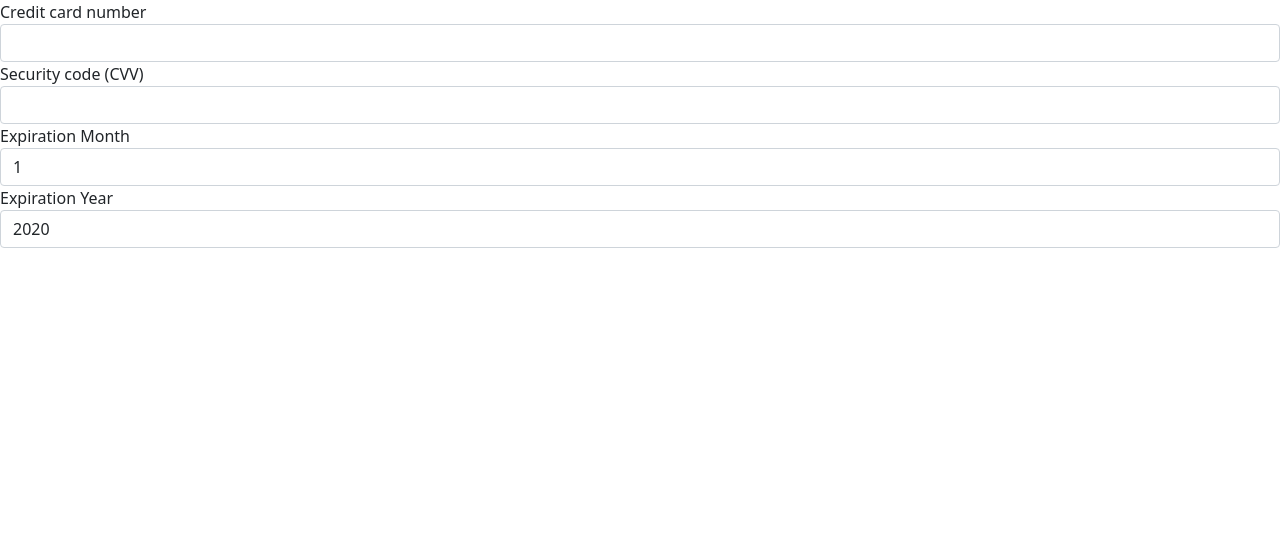
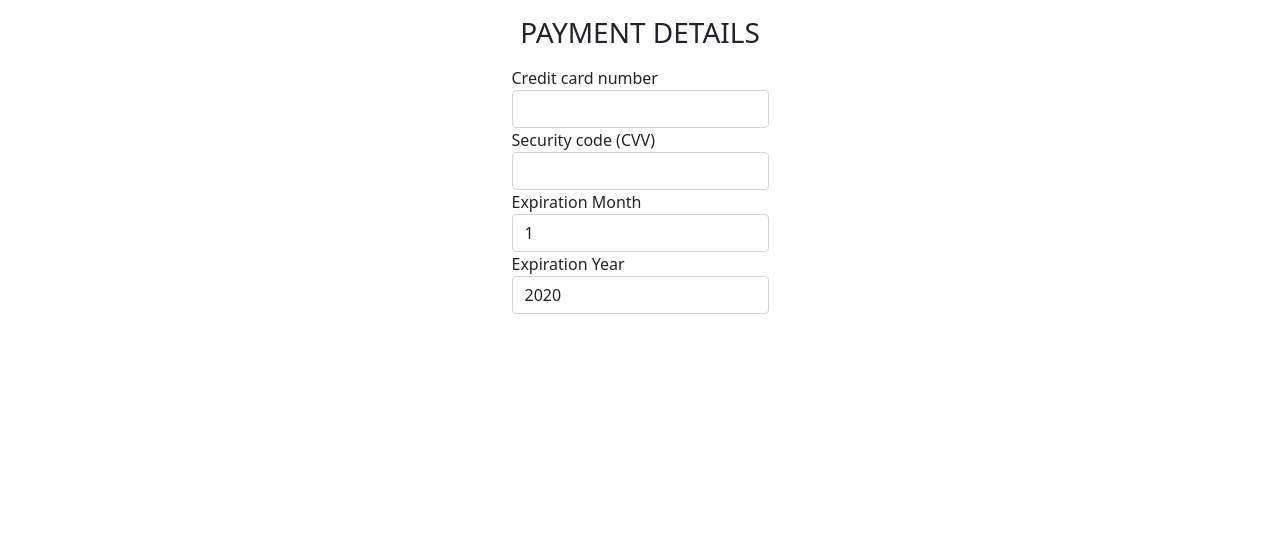
Before and after one commit to DoriCzele/dogomugs, a Django app: page /checkout/payment/ in a window 1280 px wide. Shown: the part 108-662 px from the top of the page. Run offline with Django 4.2, Linux system fonts and the light colour scheme; the visitor is signed in with stand-in values (Sample User, id 1); some libraries are stand-ins or nearby versions.

Commit message:
Add styling to payment form

```diff
--- a/checkout/templates/payment.html
+++ b/checkout/templates/payment.html
@@ -1,5 +1,16 @@
 {% extends "base.html" %}
 {% block content %}
 {% load crispy_forms_tags %}
+
+<div class="container justify-content-center">
+	<h3 class="text-center my-3">PAYMENT DETAILS</h3>
+</div>
+
+<div class="container d-flex justify-content-center">
+	<div class="row">
+		<div class="col">
 {{ form|crispy }}
+</div>
+</div>
+</div>
 {% endblock %}
```
